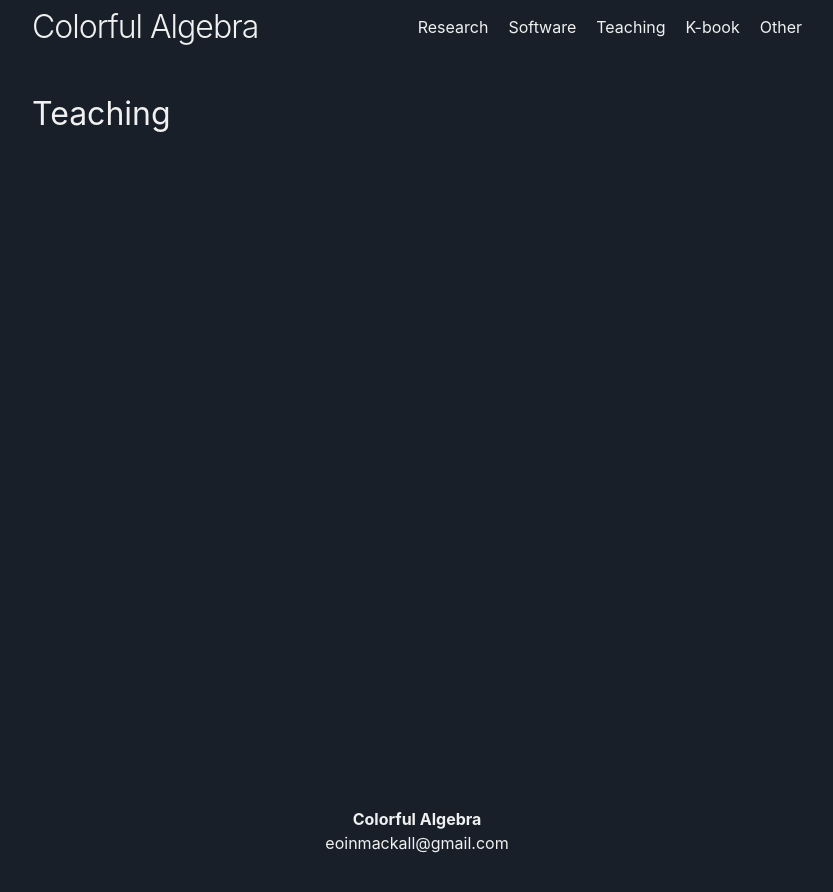
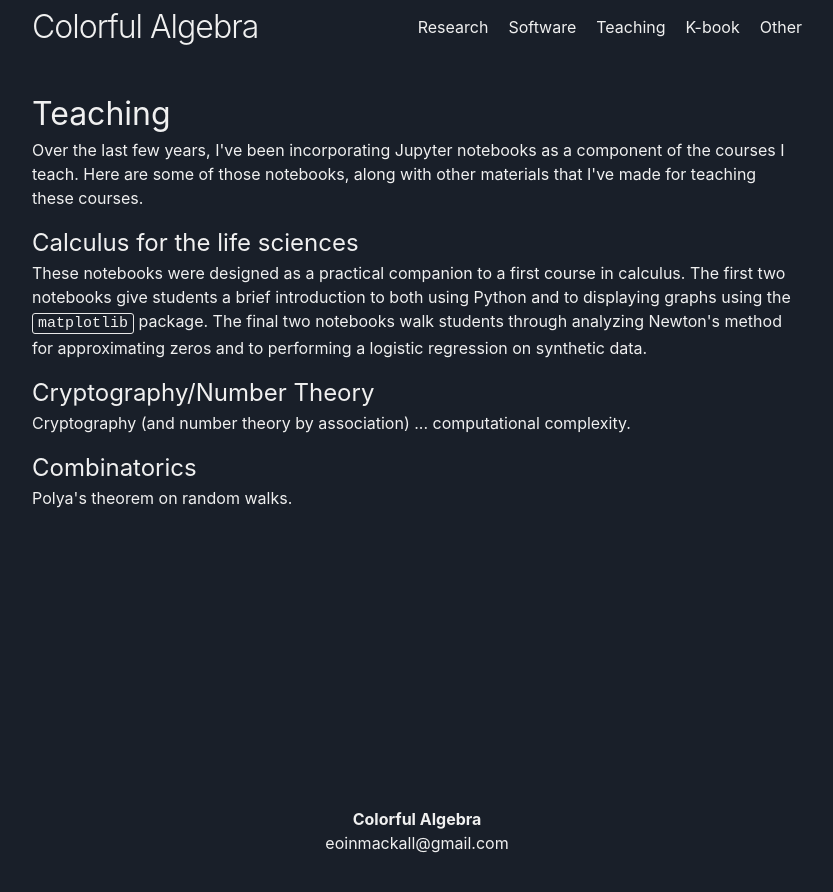
Before and after one commit to eoinmackall/eoinmackall.github.io, a Jekyll site: the page built from Teaching/index.html, in a window 1280 px wide. Shown: the top 892 px of the page, without its empty margins (223-1056 px from the left). Built offline with Jekyll 4.4.1, drawn with Linux system fonts in a browser that asks for light colours.

Commit message:
Work in progress...

```diff
--- a/Teaching/index.html
+++ b/Teaching/index.html
@@ -11,8 +11,24 @@ title: Teaching
     <h1>Teaching</h1>
   </header>
 
-  <p>
+  <p>Over the last few years, I've been incorporating Jupyter notebooks as a component of the courses I teach.
+  Here are some of those notebooks, along with other materials that I've made for teaching these courses.
   </p>
 
+  <h2>Calculus for the life sciences</h2>
+  <p>These notebooks were designed as a practical companion to a first course in calculus.
+  The first two notebooks give students a brief introduction to both using Python and to displaying
+  graphs using the <code>matplotlib</code> package. The final two notebooks walk students through analyzing
+  Newton's method for approximating zeros and to performing a logistic regression on synthetic data.
+  </p>
+
+  <h2>Cryptography/Number Theory</h2>
+  <p>Cryptography (and number theory by association) ... computational complexity.
+
+  </p>
+
+  <h2>Combinatorics</h2>
+  <p>Polya's theorem on random walks.
+  </p>
 
 </body>
--- a/_sass/minima/_base.scss
+++ b/_sass/minima/_base.scss
@@ -132,7 +132,7 @@ code {
   @include relative-font-size(0.9375);
   border: 1px solid $grey-color-light;
   border-radius: 3px;
-  background-color: #eef;
+  background-color: none;
 }
 
 code {
--- a/_sass/minima/_layout.scss
+++ b/_sass/minima/_layout.scss
@@ -111,6 +111,7 @@
   }
 }
 
+
 /**
  * Site footer
  */
@@ -179,7 +180,10 @@
   }
 }
 
-/* Sidebar Layout */
+
+/**
+ * Sidebar Layout
+ */
 .home-layout {
   width: 100vw;
   margin-left: calc(50% - 50vw);
@@ -192,7 +196,6 @@
 
 }
 
-/* Ensure the text and elements inside the sidebar are left-aligned */
 .profile-sidebar {
   text-align: left;
 }
@@ -212,7 +215,6 @@
   padding: 0;
 }
 
-/* Mobile responsive collapse */
 @media screen and (max-width: 800px) {
   .home-layout {
     grid-template-columns: 1fr;
@@ -223,6 +225,7 @@
   position: absolute;
   left: calc(15vw);
 }
+
 
 /**
  * Page content
@@ -273,7 +276,8 @@
 
 .image-grid-3 img {
   width: 100%;
-  height: auto;
+  aspect-ratio: 1;
+  object-fit: cover;
   border-radius: 8px;
   display: block;
 }
@@ -283,6 +287,7 @@
     grid-template-columns: 1fr;
   }
 }
+
 
 /**
  * Posts
```
Also changed, not shown: index.html (+24 -5 lines), assets/2d-grid-walks.gif (added), assets/bfield_data_5_4_default.png (added), assets/profile2.jpg (deleted), 3 other files.
